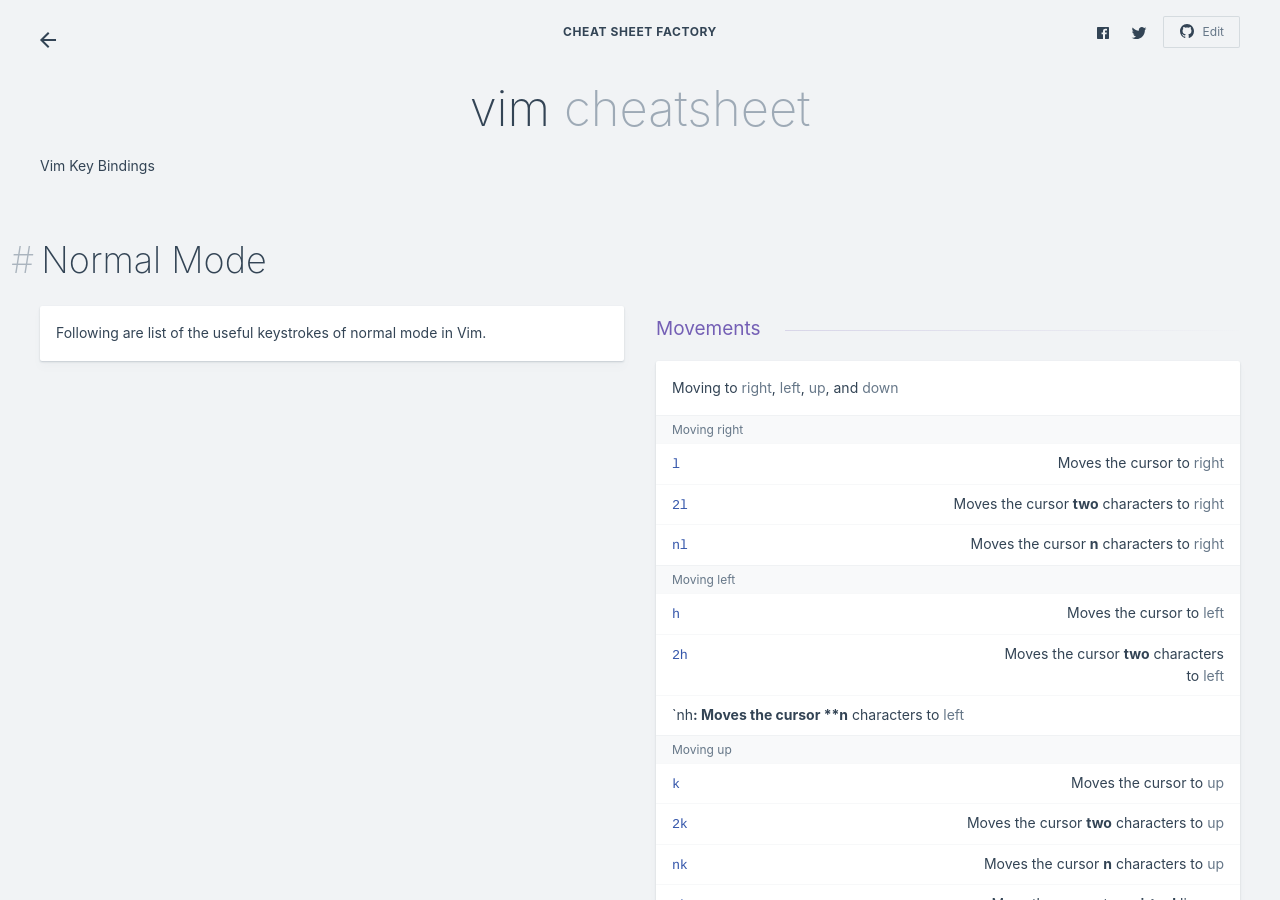
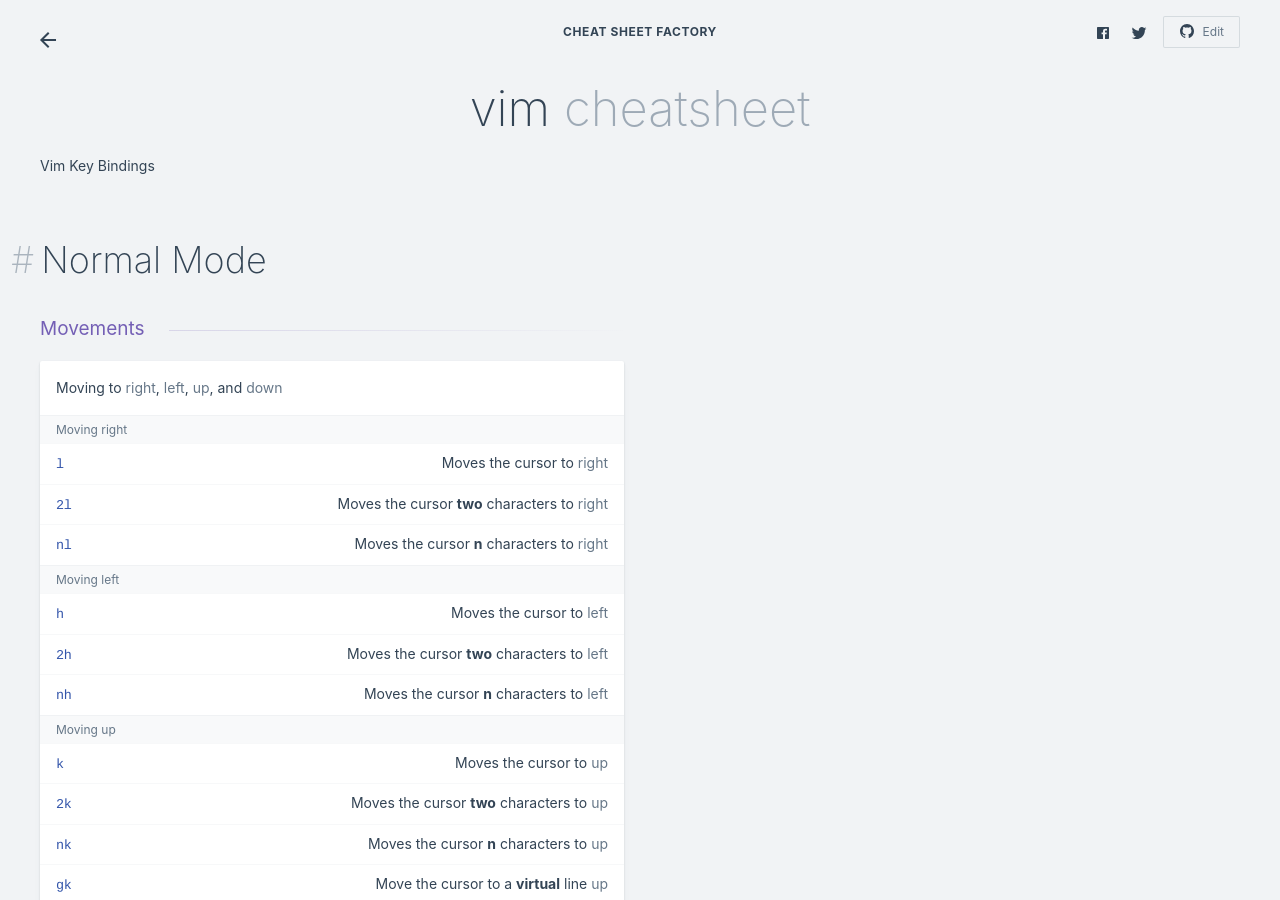
Before and after one commit to kasramp/cheat-sheet-factory, a Jekyll site: the page built from linux/vim.md, in a window 1280 px wide and 900 px high. Built offline with Jekyll 4.4.1, drawn with Linux system fonts in a browser that asks for light colours.

Commit message:
Fix the alignment

```diff
--- a/linux/vim.md
+++ b/linux/vim.md
@@ -19,8 +19,6 @@ Shortcuts
 
 ## Normal Mode
 
-Following are list of the useful keystrokes of normal mode in Vim.
-
 ### Movements
 
 Moving to *right*, *left*, *up*, and *down*
@@ -35,7 +33,7 @@ Moving to *right*, *left*, *up*, and *down*
 
 | `h` | Moves the cursor to *left* |
 | `2h` | Moves the cursor **two** characters to *left* |
-| `nh**: Moves the cursor **n** characters to *left* |
+| `nh` |Moves the cursor **n** characters to *left* |
 
 #### Moving *up*
 
```
